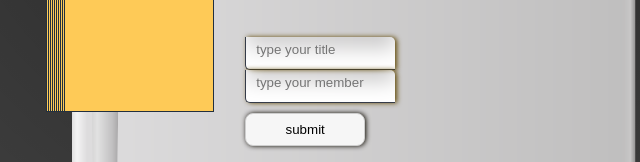
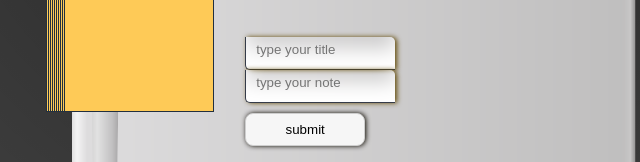
Before and after one commit to Andrej044/ToDoList, a plain HTML site: page index.html in a window 1280 px wide. Shown: the part 638-800 px from the top of the page, 286-926 px from the left. Drawn offline with Linux system fonts and the light colour scheme; a web font is replaced by a local one.

Commit message:
Update index.html

```diff
--- a/index.html
+++ b/index.html
@@ -15,7 +15,7 @@
       <div class="cards"></div>
       <footer>
         <input type="text" name="inputTitleValue" id="inputTitleValue" placeholder="type your title" value="" />
-        <input type="text" name="inputValue" id="inputValue" placeholder="type your member" value="" />
+        <input type="text" name="inputValue" id="inputValue" placeholder="type your note" value="" />
         <input type="submit" value="submit" class="submit" />
       </footer>
     </div>
```
